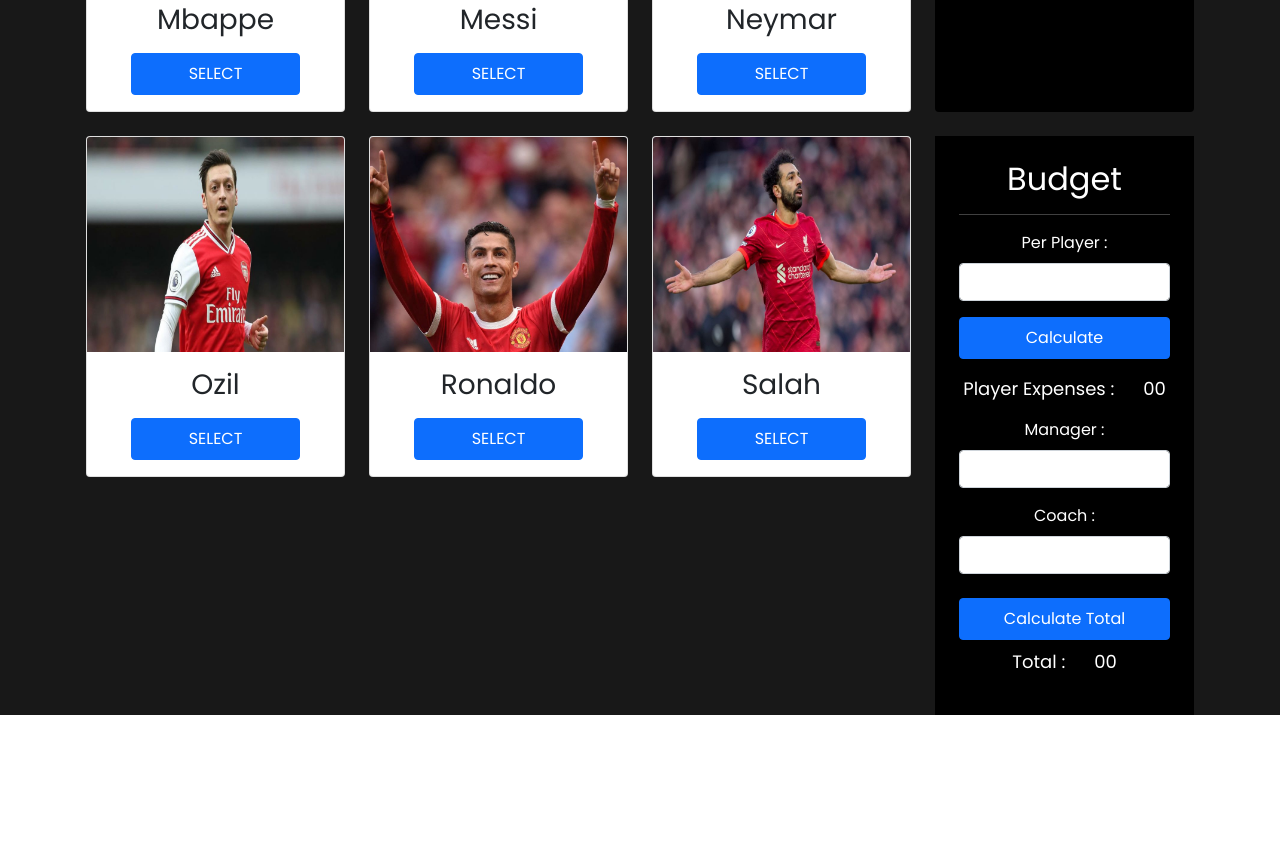
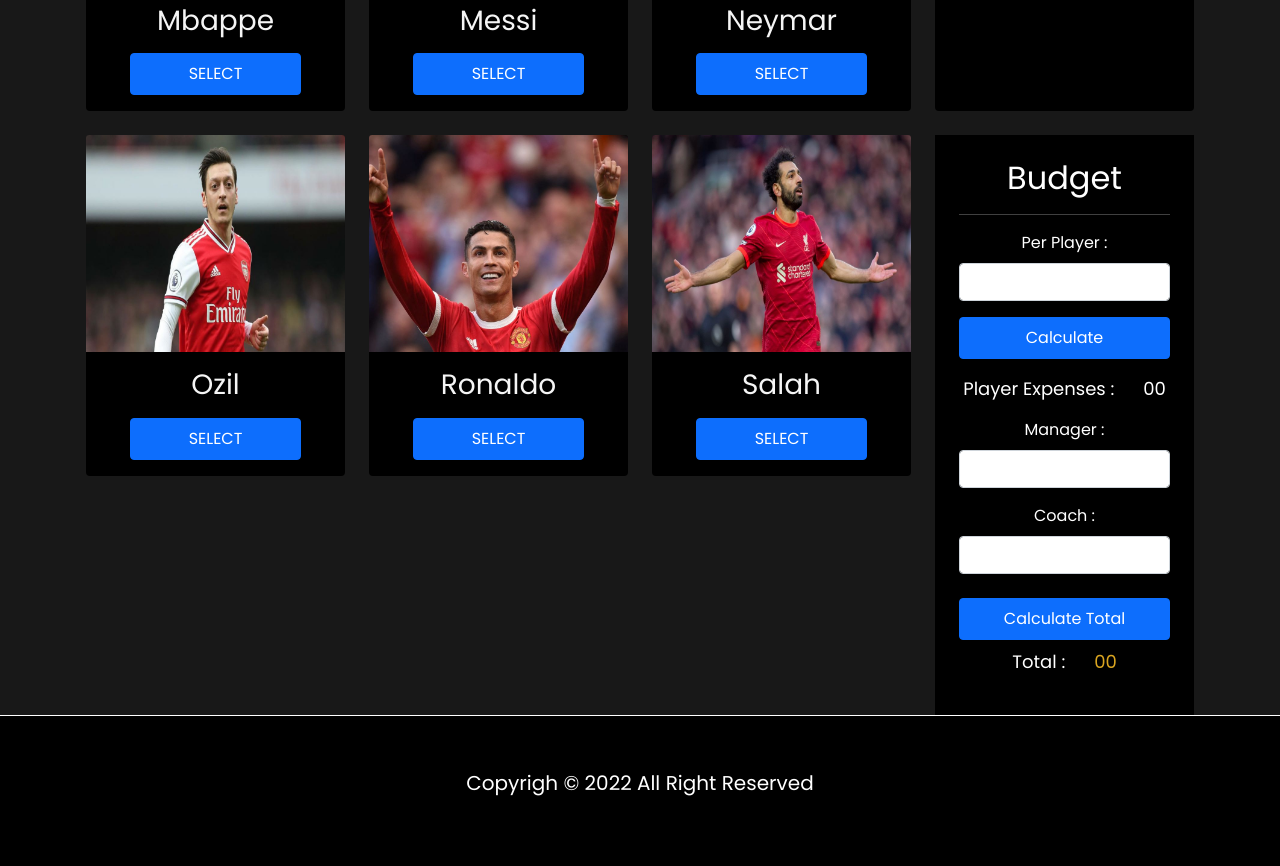
Before and after one commit to Maruf-Stack/select-five-players, a plain HTML site: page index.html in a window 1280 px wide. Shown: the part 869-1735 px from the top of the page. Before the commit the page ends 1584 px from the top, so only its background shows below. Drawn offline with nearby package versions, Linux system fonts and the light colour scheme.

Commit message:
all done

```diff
--- a/index.html
+++ b/index.html
@@ -134,7 +134,13 @@
             </section>
         </div>
     </main>
+    <!-- footer section  -->
+    <footer>
 
+        <div class="d-flex align-items-center justify-content-center">
+            <p> Copyrigh &copy; 2022 All Right Reserved</p>
+        </div>
+    </footer>
 
     <!-- JavaScript  -->
     <script src="js/selectedPlayer.js"></script>
--- a/js/selectedPlayer.js
+++ b/js/selectedPlayer.js
@@ -1,3 +1,4 @@
+
 const playersArr = [];
 function selectedPlayers(players) {
     const allPlayer = document.getElementById('selected-players');
@@ -8,7 +9,10 @@ function selectedPlayers(players) {
         const clickedValue = 5;
         const name = players[i].name;
         if (i == clickedValue) {
-            alert('you cannot select more than 5 players')
+            alert('you cannot select more than 5 players');
+            const button = document.querySelectorAll(button);
+            button.disabeled = false;
+
         } else {
             const tr = document.createElement("tr");
             tr.innerHTML = `<td>${i + 1}. ${name}</td>`;
@@ -20,6 +24,7 @@ function selectedPlayers(players) {
     }
 
 }
+// selectPlayer obj
 function selectPlayer(element) {
     const playerName = element.parentNode.children[0].innerText;
     const playerNameobj = {
@@ -30,7 +35,7 @@ function selectPlayer(element) {
 
 }
 
-
+// get selectPlayer length
 function getLength(idName) {
     const allTd = document.getElementById(idName);
     const allTdLength = allTd.children.length;
--- a/style.css
+++ b/style.css
@@ -39,6 +39,15 @@ body {
     background-color: rgba(0, 0, 0, 0.904);
 }
 
+.card {
+    background-color: black;
+    border: none;
+}
+
+.card-title {
+    color: whitesmoke;
+}
+
 .players {
     margin-top: 10vh;
 
@@ -52,3 +61,26 @@ body {
     font-size: 18px;
     color: white;
 }
+
+#final-total {
+    color: goldenrod;
+}
+
+/* footer section  */
+.footer {
+    background-color: black;
+}
+
+footer>div {
+    height: 150px;
+    background-color: black;
+    margin-top: 1px;
+
+}
+
+
+
+footer>div>p {
+    font-size: 20px;
+    color: white;
+}
```
